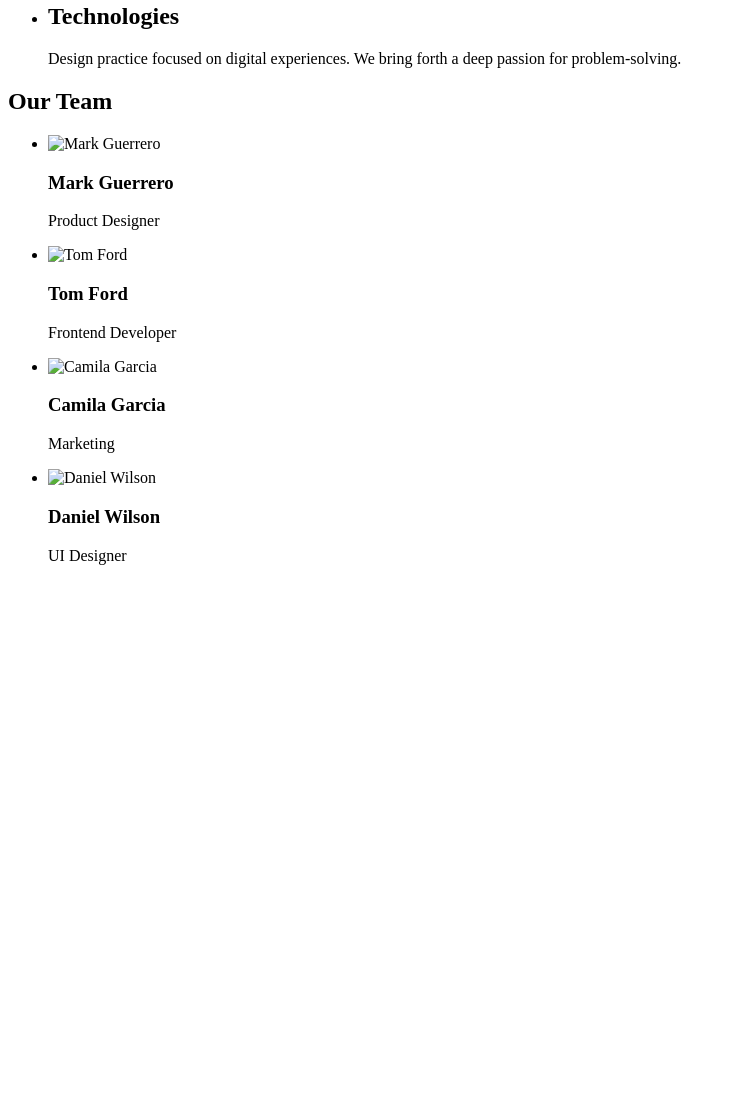
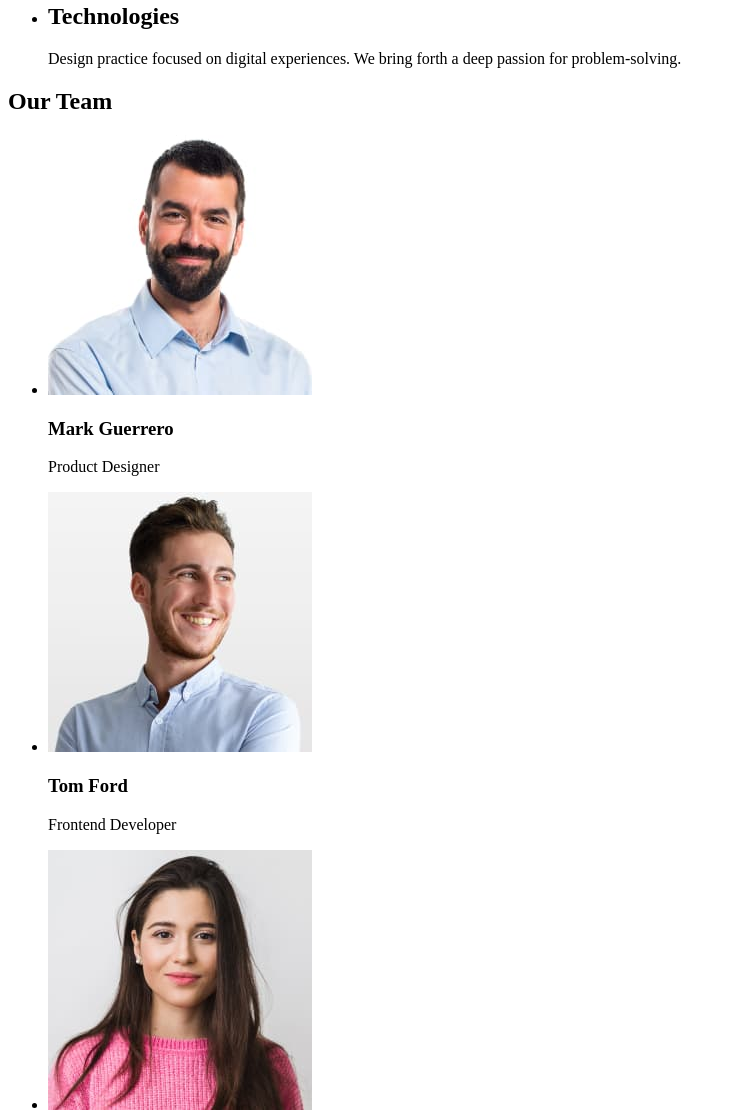
Before and after one commit to Staskichuk/goit-markup-hw-01, a plain HTML site: page index.html in a window 1280 px wide. Shown: the part 507-1620 px from the top of the page, without its empty margins (0-735 px from the left). Before the commit the page ends 1088 px from the top, so only its background shows below. Drawn offline with Linux system fonts and the light colour scheme.

Commit message:
changed the photo

```diff
--- a/index.html
+++ b/index.html
@@ -74,22 +74,22 @@
         <h2>Our Team</h2>
         <ul>
           <li>
-            <img src="./images/Mark-Guerrero.jpg" alt="Mark Guerrero" width="264">
+            <img src="./images/Mark.jpg" alt="Mark Guerrero" width="264">
             <h3>Mark Guerrero</h3>
             <p>Product Designer</p>
           </li>
           <li>
-            <img src="./images/Tom-Ford.jpg" alt="Tom Ford" width="264">
+            <img src="./images/Tom.jpg" alt="Tom Ford" width="264">
             <h3>Tom Ford</h3>
             <p>Frontend Developer</p>
           </li>
           <li>
-            <img src="./images/Camila-Garcia.jpg" alt="Camila Garcia" width="264">
+            <img src="./images/Camilia.jpg" alt="Camila Garcia" width="264">
             <h3>Camila Garcia</h3>
             <p>Marketing</p>
           </li>
           <li>
-            <img src="./images/Daniel-Wilson.jpg" alt="Daniel Wilson" width="264">
+            <img src="./images/Daniel.jpg" alt="Daniel Wilson" width="264">
             <h3>Daniel Wilson</h3>
             <p>UI Designer</p>
           </li>
@@ -98,7 +98,8 @@
       </main>
       <!-- Footer -->
       <footer>
-
+        <a class="logo-web" href="./index.html"> Web<span class="logo-studio">Studio</span></a>
+        <p>Increase the flow of customers and sales for your business with digital marketing & growth solutions.</p>
       </footer>
 
   </body>
```
Also changed, not shown: images/Camila Garcia.jpg (deleted), images/Camilia.jpg (added), images/Daniel Wilson.jpg (deleted), images/Daniel.jpg (added), images/Mark Guerrero.jpg (deleted), images/Mark.jpg (added), images/Tom Ford.jpg (deleted), images/Tom.jpg (added).
